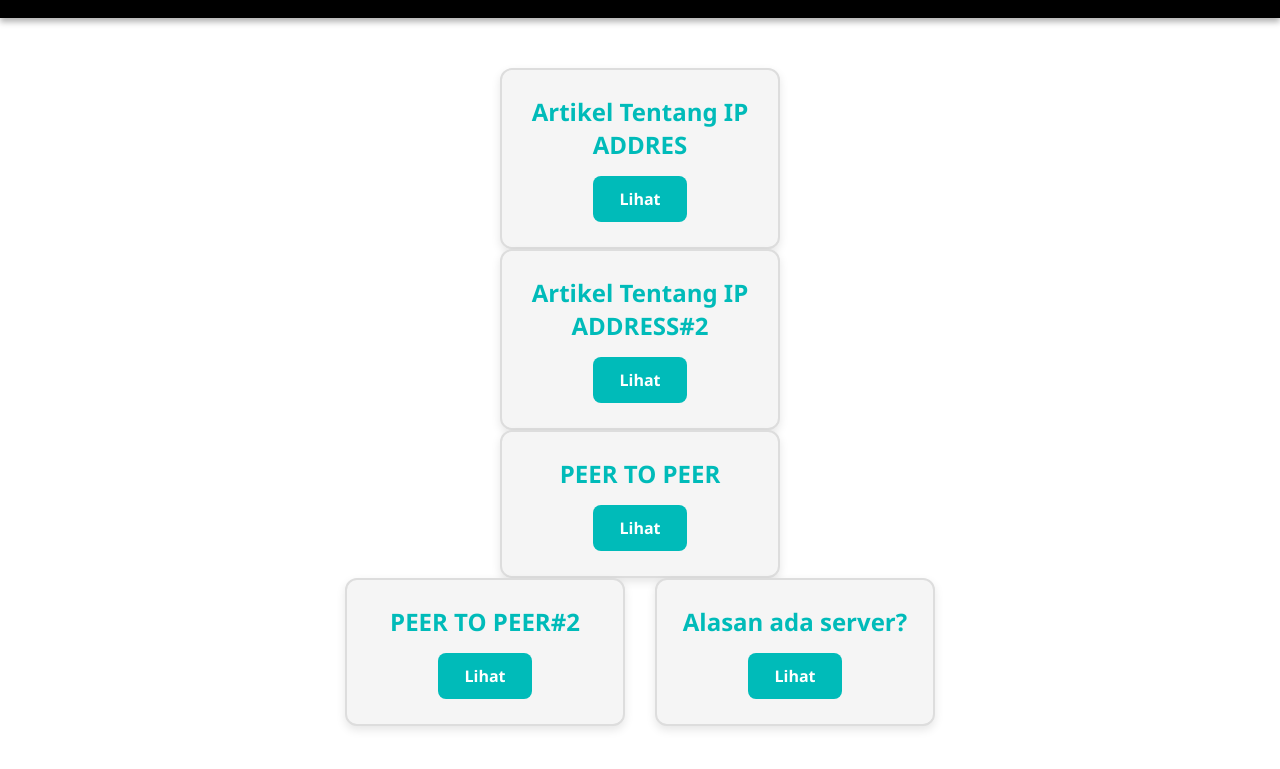
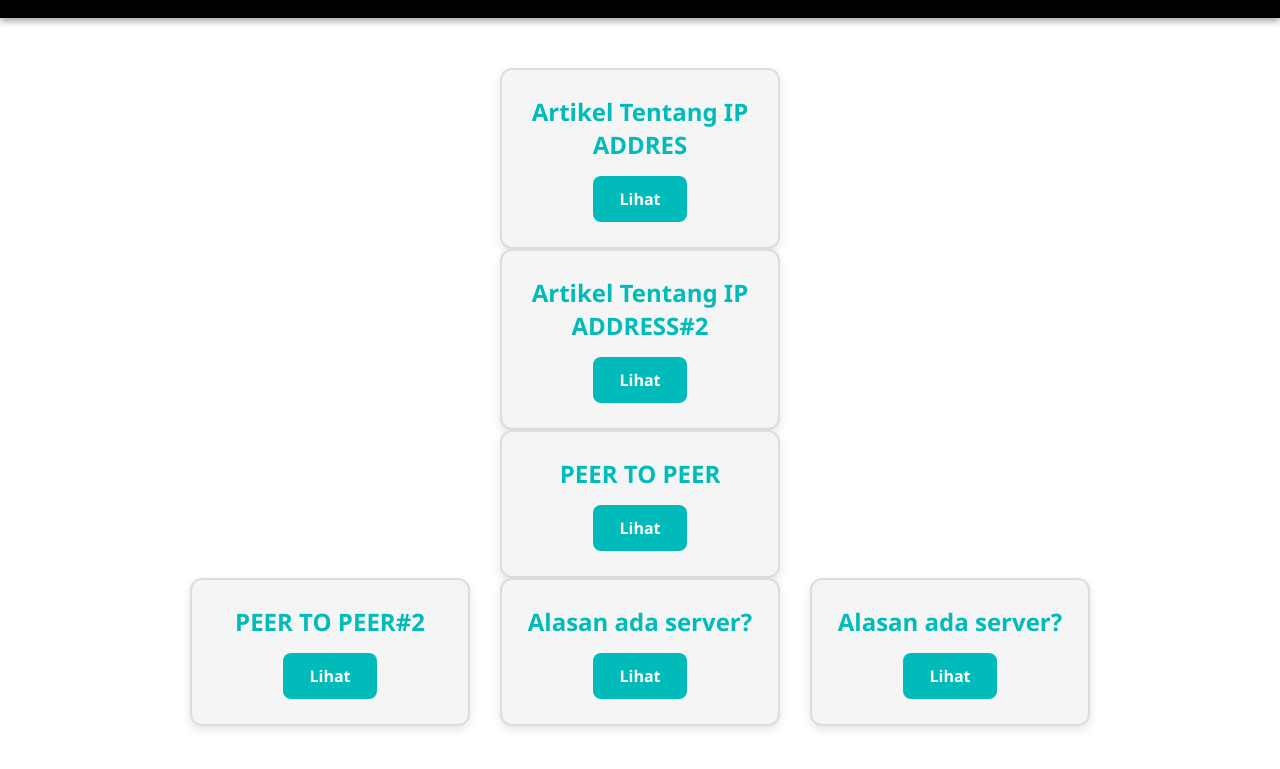
Before and after one commit to ghiyas1337/artikel, a plain HTML site: page index.html in a window 1280 px wide. Shown: the part 127-896 px from the top of the page. Drawn offline with Linux system fonts and the light colour scheme.

Commit message:
Update index.html

```diff
--- a/index.html
+++ b/index.html
@@ -189,6 +189,13 @@
       <div class="product-card">
         <h2>Alasan ada server?</h2>
         <a href="https://artikelghiyas.blogspot.com/2025/08/jaringan.html" class="btn-link">Lihat</a>
+      </div>
+
+         <div class="product-list" id="artikel-section">
+      <div class="product-card">
+        <h2>Alasan ada server?</h2>
+        <a href="https://artikelghiyas.blogspot.com/2025/08/jaringan.htmlhttps://artikelghiyas.blogspot.com/2025/08/cara-ngeprint.html" class="btn-link">Lihat</a>
+    </div>
     </div>
   </main>
 
```
